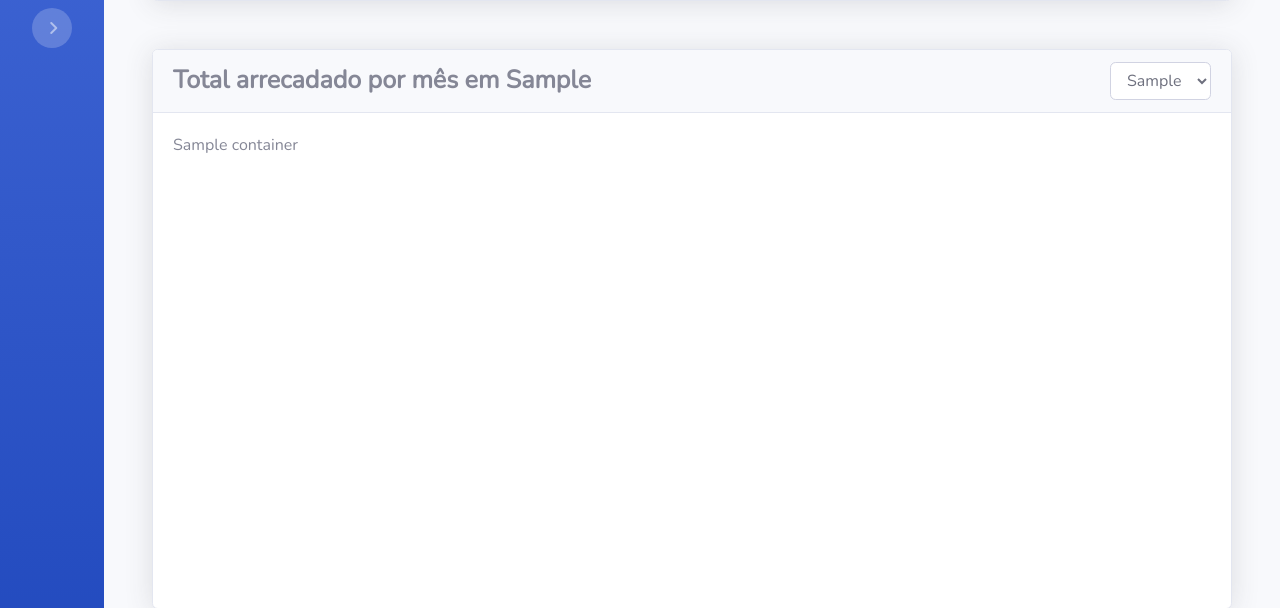
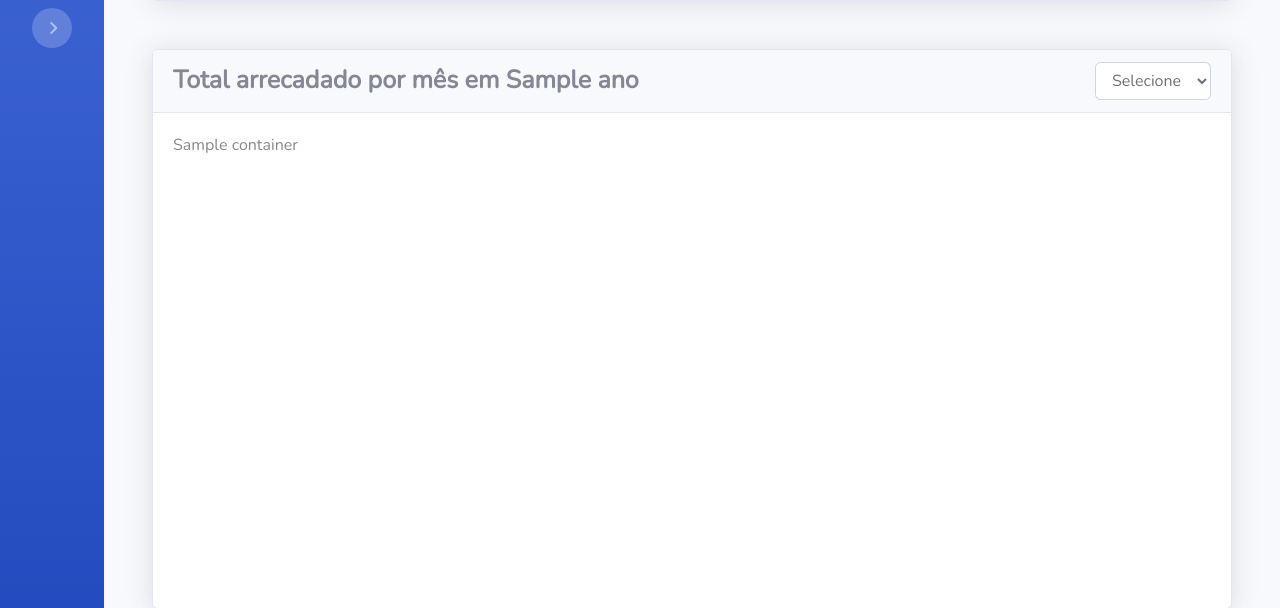
Before and after one commit to gabrieltec97/E-Burguers, a Laravel app: template resources/views/Financial/financial.blade.php in a window 1280 px wide. Shown: the part 653-1261 px from the top of the page. Run offline with Laravel 8, Linux system fonts and the light colour scheme; a user stored in the database is signed in; tables that the repository leaves empty hold one stand-in row (values such as "Sample post"); the template is opened without the code that fills it: most values are stand-ins (such as "Sample title", 1, 10 or a date in 2020); some libraries are stand-ins or nearby versions.

Commit message:
Ajustes em Financeiro

```diff
--- a/resources/views/Financial/financial.blade.php
+++ b/resources/views/Financial/financial.blade.php
@@ -4,6 +4,16 @@
 @section('title')
     Dados financeiros
 @endsection
+
+<?php
+
+setlocale(LC_TIME, 'pt_BR', 'portuguese');
+date_default_timezone_set('America/Sao_Paulo');
+
+$mesAtual = strftime('%B', strtotime('today'));
+$anoAtual = strftime('%Y');
+
+?>
 
 @section('content')
     <div class="container">
@@ -123,17 +133,24 @@
                 <div class="card shadow" style="height: 560px">
                     <div class="card-header font-weight-bold text-muted" style="font-size: 25px;">
                         <div class="row">
-                            <div class="col-lg-6 col-12 textoAno">
+                            <div class="col-lg-7 col-12 textoAno">
 
                             </div>
-                            <div class="col-lg-6 col-12 d-flex mt-2 mt-lg-0 justify-content-end" style="margin-bottom: -25px;">
+                            <div class="col-lg-5 col-12 d-flex mt-2 mt-lg-0 justify-content-end" style="margin-bottom: -25px;">
 
                                 <form action="{{ route('financeiro') }}">
                                     @csrf
                                     <select name="year" class="form-control anoVenda" style="cursor: pointer">
+                                        @if($anoAtual == $ano)
                                             @foreach($yearsBefore as $year)
                                                 <option value="{{ $year }}">{{ $year }}</option>
                                             @endforeach
+                                        @else
+                                            <option value="">Selecione</option>
+                                            @foreach($yearsBefore as $year)
+                                                <option value="{{ $year }}">{{ $year }}</option>
+                                            @endforeach
+                                        @endif
                                     </select>
 
                                     <!-- Modal -->
@@ -176,25 +193,17 @@
     </select>
 
         <select class="anoHoje" hidden>
-        <option value="{{ $year }}"></option>
+            <option value="{{ $ano }}"></option>
         </select>
 
-    <?php
 
-    setlocale(LC_TIME, 'pt_BR', 'portuguese');
-    date_default_timezone_set('America/Sao_Paulo');
-
-    $mesAtual = strftime('%B', strtotime('today'));
-    $anoAtual = strftime('%Y');
-
-    ?>
 
     <select class="mesPHP" hidden>
         <option value="{{ $mesAtual }}"></option>
     </select>
 
     <select class="anoPHP" hidden>
-        <option value="{{ $mesAtual }}"></option>
+        <option value="{{ $anoAtual }}"></option>
     </select>
 
     <script>
@@ -205,6 +214,8 @@
 
         var anoSistema = $(".anoHoje").val();
         var anoAtual = $(".anoPHP").val();
+
+        console.log(anoSistema)
 
         if (mesAtual != mesSistema){
             $(".vendaMes").text('Vendas no mês de ' + mesSistema);
```
Also changed, not shown: app/Http/Controllers/FinancialController.php (+11 -2 lines). Lines whose indentation alone changed are shown as unchanged.
